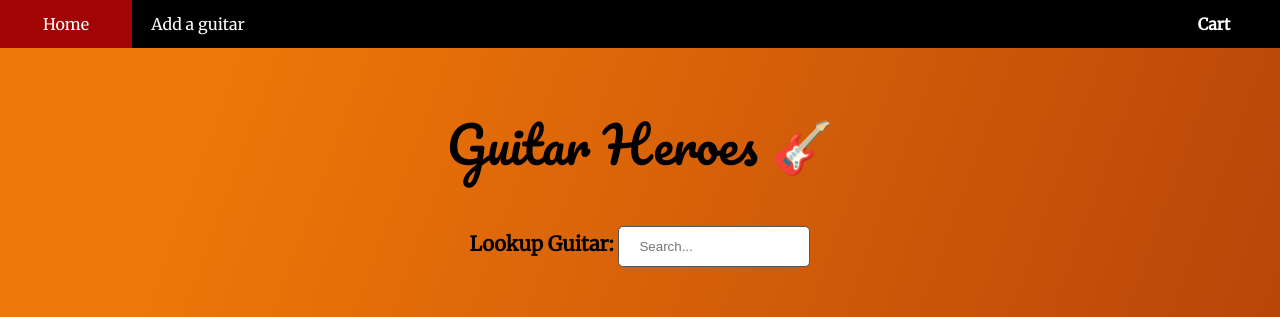
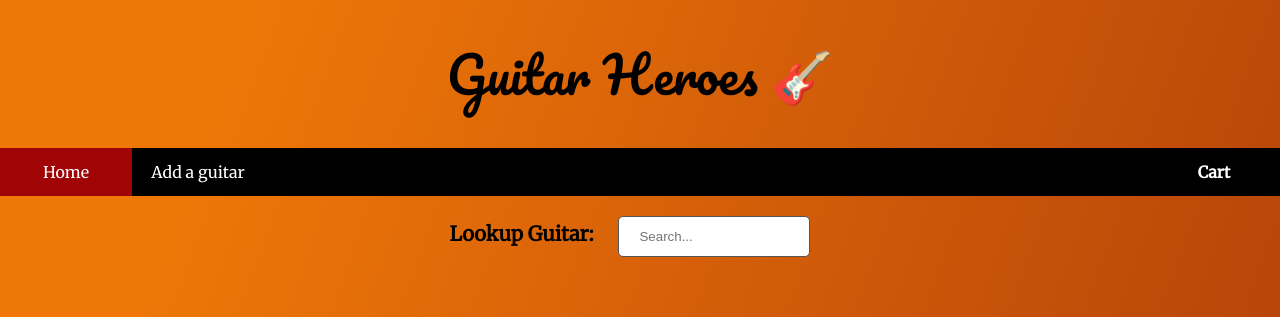
Before and after one commit to xauvk/guitar-heroes, a React (Create React App) app: page / in a window 1280 px wide. Shown: the top 317 px of the page. Built offline with nearby package versions, Linux system fonts and the light colour scheme; data requests are answered from the project's data file.

Commit message:
fixed navbar

```diff
--- a/src/components/Home.js
+++ b/src/components/Home.js
@@ -42,17 +42,19 @@ function Home() {
 
     return (
         <div className='home'>
-            <NavBar />
             <Switch />
                 <Route exact path="/">
                     <Header />
+                    <NavBar />
                     <Search handleSearch={handleSearch} />
                     <GuitarList guitarData={filteredGuitars} addToCart={addToCart} removeFromCart={removeFromCart} cartItems={cartItems} />
                 </Route>
                 <Route path="/form">
+                    <NavBar />
                     <Form addGuitar={addGuitar}/>
                 </Route>
                 <Route path="/cart">
+                    <NavBar />
                     <Cart cart={cartItems}/>
                 </Route>
             <Switch />
--- a/src/components/NavBar.js
+++ b/src/components/NavBar.js
@@ -8,11 +8,9 @@ function NavBar () {
             <NavLink exact to='/' className="navBar">
                 Home
             </NavLink>
-            {/* <br></br> */}
             <NavLink exact to='/form' className="navBar">
                 Add a guitar
             </NavLink>
-            {/* <br></br> */}
             <NavLink exact to='/cart' className="nav-cart">
                 Cart
             </NavLink>
--- a/src/components/Search.js
+++ b/src/components/Search.js
@@ -5,7 +5,7 @@ function Search ({handleSearch}) {
     const onSearch = (e) => handleSearch(e.target.value);
 
     return (
-        <div >
+        <div>
             <label htmlFor="search" className="search-label">Lookup Guitar: </label>
             <input className="search-bar"
                 onChange={onSearch}
--- a/src/index.css
+++ b/src/index.css
@@ -86,7 +86,8 @@ img {
   padding: 0;
   overflow: hidden;
   background-color: black;
-  position: fixed;
+  position: -webkit-sticky;
+  position: sticky;
   top: 0;
   width: 100%;
 }
@@ -96,10 +97,9 @@ img {
 }
 
 .search-bar {
-  margin-top: 1.5%;
   width: 15%;
   padding: 12px 20px;
-  margin: 8px 0;
+  margin: 20px;
   box-sizing: border-box;
   border: 1px solid #555;
   outline: none;
@@ -112,7 +112,7 @@ img {
 
 
 .form {
-  margin: 100px 0 30px 0;
+  margin: 50px 0 30px 0;
 }
 
 select {
@@ -202,7 +202,7 @@ select:focus {
     font-size: 50px;
     font-family: 'Pacifico', cursive;
     color: #000000;
-    margin: 100px 0 30px 0;
+    margin: 30px 0 30px 0;
   }
 
   h3 {
@@ -214,7 +214,3 @@ select:focus {
     font-weight: bold;
 
   }
-
-  .cart {
-    margin: 100px 0 30px 0;
-  }
```
